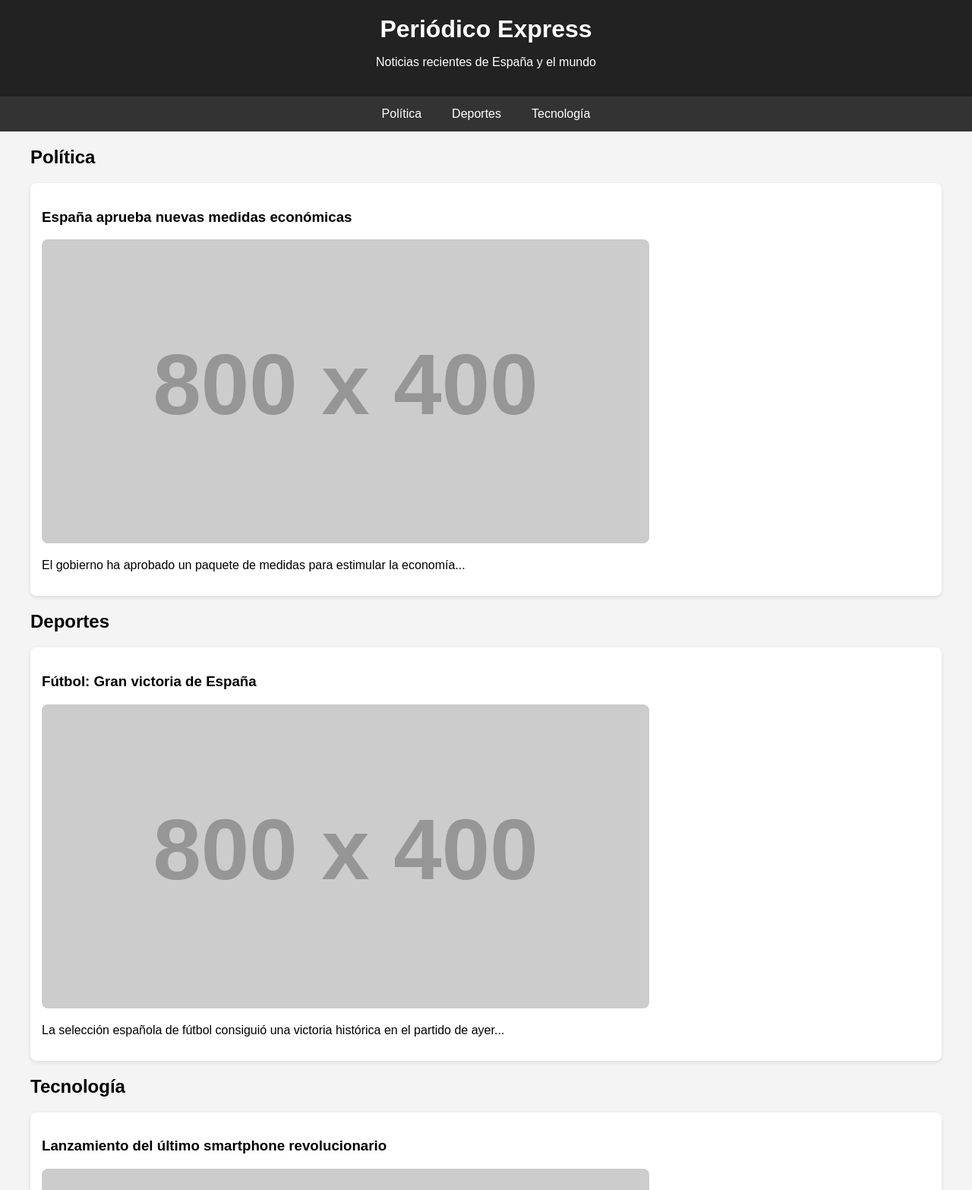
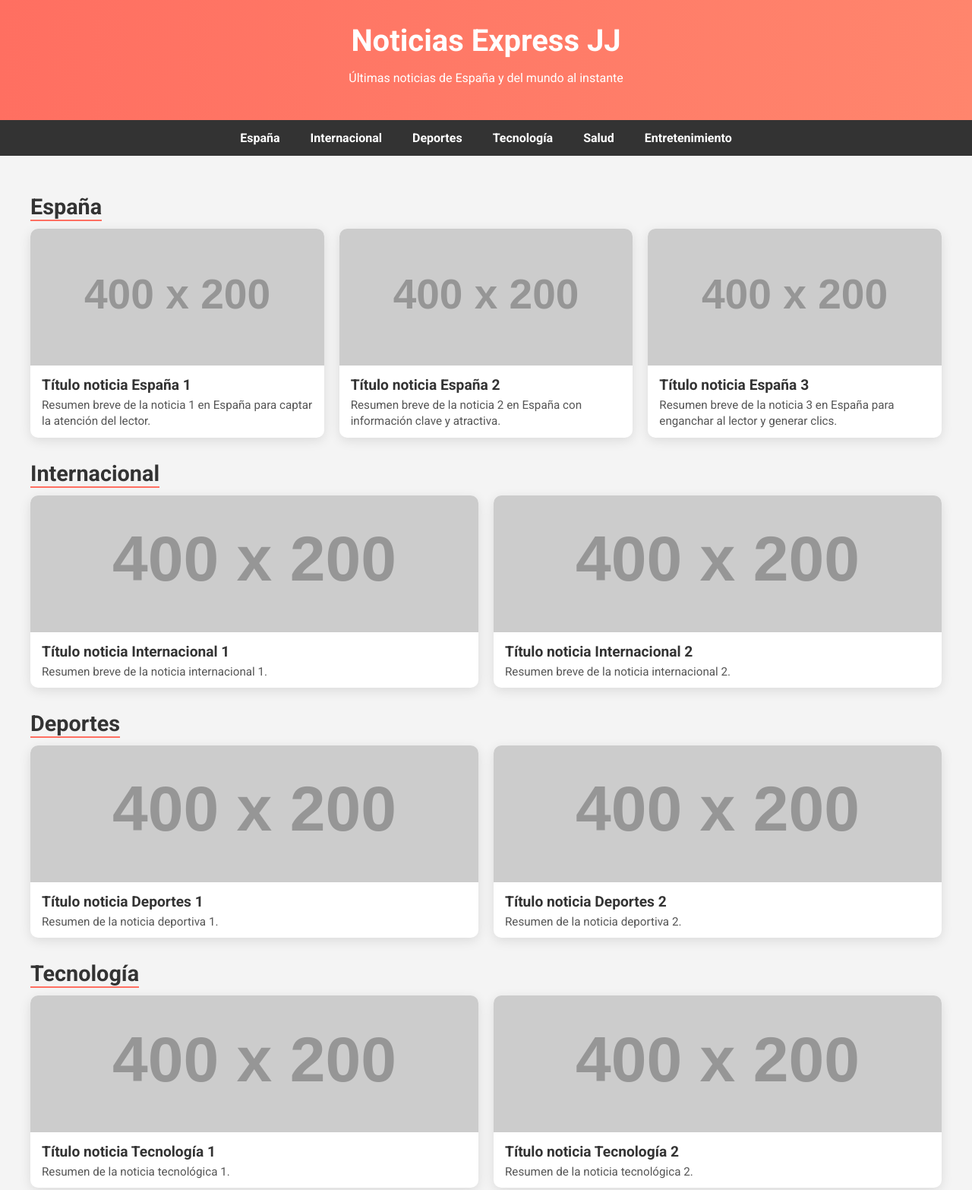
Before and after one commit to josejimenezmaestre228-creator/Periodico-, a plain HTML site: page index.html in a window 1280 px wide. Shown: the top 1566 px of the page at 76% size. Drawn offline with Linux system fonts and the light colour scheme; placeholder pictures from the web are drawn by us.

Commit message:
Revamp index.html with new theme and layout
Updated the structure and styling of the HTML document, changing the title, header, navigation, and news sections to reflect a new theme and layout.

```diff
--- a/index.html
+++ b/index.html
@@ -3,101 +3,155 @@
 <head>
 <meta charset="UTF-8">
 <meta name="viewport" content="width=device-width, initial-scale=1.0">
-    <title>Periódico Express</title>
-    <link rel="stylesheet" href="https://cdnjs.cloudflare.com/ajax/libs/font-awesome/6.5.0/css/all.min.css">
+<title>Noticias Express JJ</title>
+<meta name="description" content="Últimas noticias de España y el mundo. Deportes, tecnología, salud y entretenimiento al instante.">
 <style>
-        body {font-family: Arial, sans-serif; margin:0; padding:0; background:#f4f4f4;}
-        header {background:#222; color:white; padding:20px 0; text-align:center;}
-        header h1 {margin:0;}
-        nav {background:#333; display:flex; justify-content:center;}
-        nav a {color:white; padding:14px 20px; text-decoration:none;}
-        nav a:hover {background:#555;}
-        .section {max-width:1200px; margin:20px auto; padding:0 20px;}
-        .news {background:white; padding:15px; margin-bottom:15px; border-radius:8px; box-shadow:0 2px 5px rgba(0,0,0,0.1);}
-        .news img {max-width:100%; border-radius:8px;}
-        footer {background:#222; color:white; text-align:center; padding:15px 0; margin-top:20px;}
-        .ads {text-align:center; margin:20px 0;}
+    @import url('https://fonts.googleapis.com/css2?family=Roboto:wght@400;700&display=swap');
+    body {font-family: 'Roboto', sans-serif; margin:0; padding:0; background-color:#f4f4f4;}
+    header {background: linear-gradient(90deg,#ff6f61,#ff856d); color:white; padding:30px 20px; text-align:center;}
+    header h1 {margin:0;font-size:2.5em;}
+    nav {background:#333; display:flex; justify-content:center; flex-wrap:wrap;}
+    nav a {color:white; padding:14px 20px; text-decoration:none; font-weight:bold;}
+    nav a:hover {background:#575757; transition:0.3s;}
+    .container {max-width:1200px; margin:auto; padding:20px;}
+    .section-title {margin:30px 0 10px;font-size:1.8em;color:#333;border-bottom:2px solid #ff6f61;display:inline-block;}
+    .news-grid {display:grid; grid-template-columns:repeat(auto-fit,minmax(280px,1fr)); gap:20px;}
+    .news-card {background:white; border-radius:10px; overflow:hidden; box-shadow:0 4px 15px rgba(0,0,0,0.1); transition:transform 0.3s;}
+    .news-card:hover {transform:translateY(-5px);}
+    .news-card img {width:100%; height:180px; object-fit:cover;}
+    .news-card h3 {margin:10px 15px 5px; font-size:1.2em; color:#333;}
+    .news-card p {margin:0 15px 10px; color:#555; font-size:0.95em; line-height:1.4;}
+    .footer {background:#222;color:white;text-align:center;padding:20px;margin-top:40px;}
+    @media (max-width:768px){header h1{font-size:2em;}}
 </style>
-
-    <!-- Google AdSense -->
-    <script data-ad-client="ca-pub-8304147426201412" async
-        src="https://pagead2.googlesyndication.com/pagead/js/adsbygoogle.js"></script>
 </head>
 <body>
 
 <header>
-    <h1>Periódico Express</h1>
-    <p>Noticias recientes de España y el mundo</p>
+    <h1>Noticias Express JJ</h1>
+    <p>Últimas noticias de España y del mundo al instante</p>
 </header>
 
 <nav>
-    <a href="#politica">Política</a>
+    <a href="#espana">España</a>
+    <a href="#internacional">Internacional</a>
     <a href="#deportes">Deportes</a>
     <a href="#tecnologia">Tecnología</a>
+    <a href="#salud">Salud</a>
+    <a href="#entretenimiento">Entretenimiento</a>
 </nav>
 
-<div class="section" id="politica">
-    <h2>Política</h2>
+<div class="container">
 
-    <div class="news">
-        <h3>España aprueba nuevas medidas económicas</h3>
-        <img src="https://via.placeholder.com/800x400.png?text=Política" alt="Política">
-        <p>El gobierno ha aprobado un paquete de medidas para estimular la economía...</p>
+    <!-- España -->
+    <h2 id="espana" class="section-title">España</h2>
+    <div class="news-grid">
+        <div class="news-card">
+            <img src="https://via.placeholder.com/400x200.png?text=España+1" alt="España 1">
+            <h3>Título noticia España 1</h3>
+            <p>Resumen breve de la noticia 1 en España para captar la atención del lector.</p>
         </div>
-
-    <div class="ads">
-        <ins class="adsbygoogle"
-             style="display:block"
-             data-ad-client="ca-pub-8304147426201412"
-             data-ad-slot="1111111111"
-             data-ad-format="auto"
-             data-full-width-responsive="true"></ins>
-        <script>(adsbygoogle = window.adsbygoogle || []).push({});</script>
+        <div class="news-card">
+            <img src="https://via.placeholder.com/400x200.png?text=España+2" alt="España 2">
+            <h3>Título noticia España 2</h3>
+            <p>Resumen breve de la noticia 2 en España con información clave y atractiva.</p>
+        </div>
+        <div class="news-card">
+            <img src="https://via.placeholder.com/400x200.png?text=España+3" alt="España 3">
+            <h3>Título noticia España 3</h3>
+            <p>Resumen breve de la noticia 3 en España para enganchar al lector y generar clics.</p>
         </div>
     </div>
 
-<div class="section" id="deportes">
-    <h2>Deportes</h2>
-
-    <div class="news">
-        <h3>Fútbol: Gran victoria de España</h3>
-        <img src="https://via.placeholder.com/800x400.png?text=Deportes" alt="Deportes">
-        <p>La selección española de fútbol consiguió una victoria histórica en el partido de ayer...</p>
+    <!-- Internacional -->
+    <h2 id="internacional" class="section-title">Internacional</h2>
+    <div class="news-grid">
+        <div class="news-card">
+            <img src="https://via.placeholder.com/400x200.png?text=Internacional+1" alt="Internacional 1">
+            <h3>Título noticia Internacional 1</h3>
+            <p>Resumen breve de la noticia internacional 1.</p>
         </div>
-
-    <div class="ads">
-        <ins class="adsbygoogle"
-             style="display:block"
-             data-ad-client="ca-pub-8304147426201412"
-             data-ad-slot="2222222222"
-             data-ad-format="auto"
-             data-full-width-responsive="true"></ins>
-        <script>(adsbygoogle = window.adsbygoogle || []).push({});</script>
+        <div class="news-card">
+            <img src="https://via.placeholder.com/400x200.png?text=Internacional+2" alt="Internacional 2">
+            <h3>Título noticia Internacional 2</h3>
+            <p>Resumen breve de la noticia internacional 2.</p>
         </div>
     </div>
 
-<div class="section" id="tecnologia">
-    <h2>Tecnología</h2>
-
-    <div class="news">
-        <h3>Lanzamiento del último smartphone revolucionario</h3>
-        <img src="https://via.placeholder.com/800x400.png?text=Tecnología" alt="Tecnología">
-        <p>La compañía ha lanzado un nuevo dispositivo con características nunca antes vistas...</p>
+    <!-- Deportes -->
+    <h2 id="deportes" class="section-title">Deportes</h2>
+    <div class="news-grid">
+        <div class="news-card">
+            <img src="https://via.placeholder.com/400x200.png?text=Deportes+1" alt="Deportes 1">
+            <h3>Título noticia Deportes 1</h3>
+            <p>Resumen de la noticia deportiva 1.</p>
         </div>
-
-    <div class="ads">
-        <ins class="adsbygoogle"
-             style="display:block"
-             data-ad-client="ca-pub-8304147426201412"
-             data-ad-slot="3333333333"
-             data-ad-format="auto"
-             data-full-width-responsive="true"></ins>
-        <script>(adsbygoogle = window.adsbygoogle || []).push({});</script>
+        <div class="news-card">
+            <img src="https://via.placeholder.com/400x200.png?text=Deportes+2" alt="Deportes 2">
+            <h3>Título noticia Deportes 2</h3>
+            <p>Resumen de la noticia deportiva 2.</p>
         </div>
     </div>
 
-<footer>
-    <p>&copy; 2025 Periódico Express. Todos los derechos reservados.</p>
+    <!-- Tecnología -->
+    <h2 id="tecnologia" class="section-title">Tecnología</h2>
+    <div class="news-grid">
+        <div class="news-card">
+            <img src="https://via.placeholder.com/400x200.png?text=Tech+1" alt="Tech 1">
+            <h3>Título noticia Tecnología 1</h3>
+            <p>Resumen de la noticia tecnológica 1.</p>
+        </div>
+        <div class="news-card">
+            <img src="https://via.placeholder.com/400x200.png?text=Tech+2" alt="Tech 2">
+            <h3>Título noticia Tecnología 2</h3>
+            <p>Resumen de la noticia tecnológica 2.</p>
+        </div>
+    </div>
+
+    <!-- Salud -->
+    <h2 id="salud" class="section-title">Salud</h2>
+    <div class="news-grid">
+        <div class="news-card">
+            <img src="https://via.placeholder.com/400x200.png?text=Salud+1" alt="Salud 1">
+            <h3>Título noticia Salud 1</h3>
+            <p>Resumen de la noticia de salud 1.</p>
+        </div>
+        <div class="news-card">
+            <img src="https://via.placeholder.com/400x200.png?text=Salud+2" alt="Salud 2">
+            <h3>Título noticia Salud 2</h3>
+            <p>Resumen de la noticia de salud 2.</p>
+        </div>
+    </div>
+
+    <!-- Entretenimiento -->
+    <h2 id="entretenimiento" class="section-title">Entretenimiento</h2>
+    <div class="news-grid">
+        <div class="news-card">
+            <img src="https://via.placeholder.com/400x200.png?text=Entretenimiento+1" alt="Entretenimiento 1">
+            <h3>Título noticia Entretenimiento 1</h3>
+            <p>Resumen de la noticia de entretenimiento 1.</p>
+        </div>
+        <div class="news-card">
+            <img src="https://via.placeholder.com/400x200.png?text=Entretenimiento+2" alt="Entretenimiento 2">
+            <h3>Título noticia Entretenimiento 2</h3>
+            <p>Resumen de la noticia de entretenimiento 2.</p>
+        </div>
+    </div>
+
+</div>
+
+<footer class="footer">
+    <p>&copy; 2025 Noticias Express JJ. Todos los derechos reservados.</p>
+    <p>Publicidad: <script async src="https://pagead2.googlesyndication.com/pagead/js/adsbygoogle.js"></script>
+    <ins class="adsbygoogle"
+         style="display:block"
+         data-ad-client="pub-8304147426201412"
+         data-ad-slot="1234567890"
+         data-ad-format="auto"
+         data-full-width-responsive="true"></ins>
+    <script>
+         (adsbygoogle = window.adsbygoogle || []).push({});
+    </script></p>
 </footer>
 
 </body>
```
Lines whose indentation alone changed are shown as unchanged.
